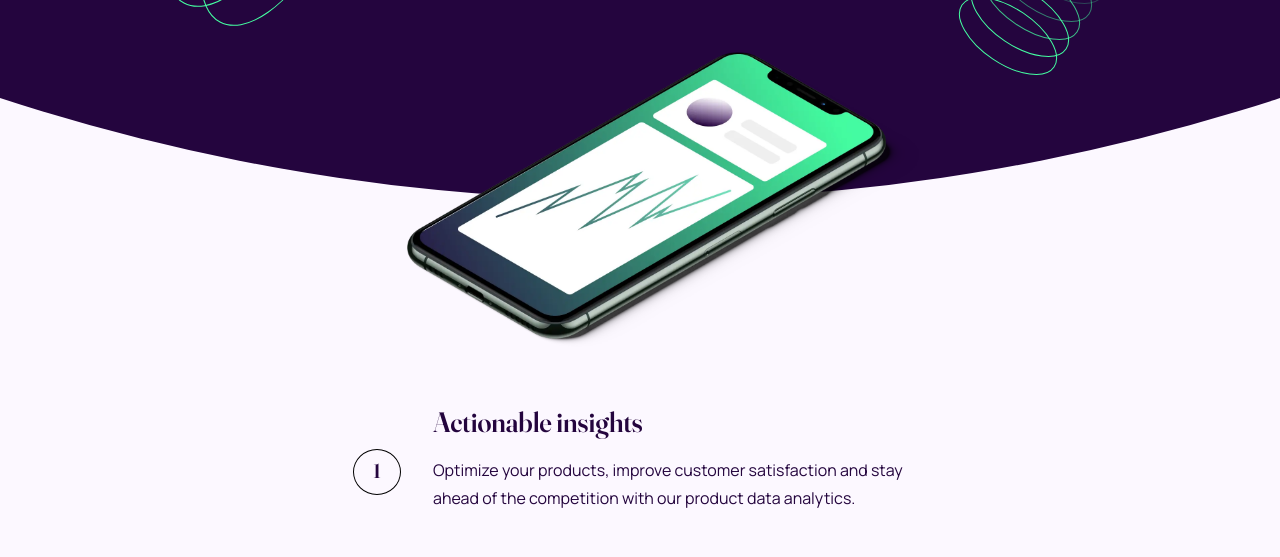
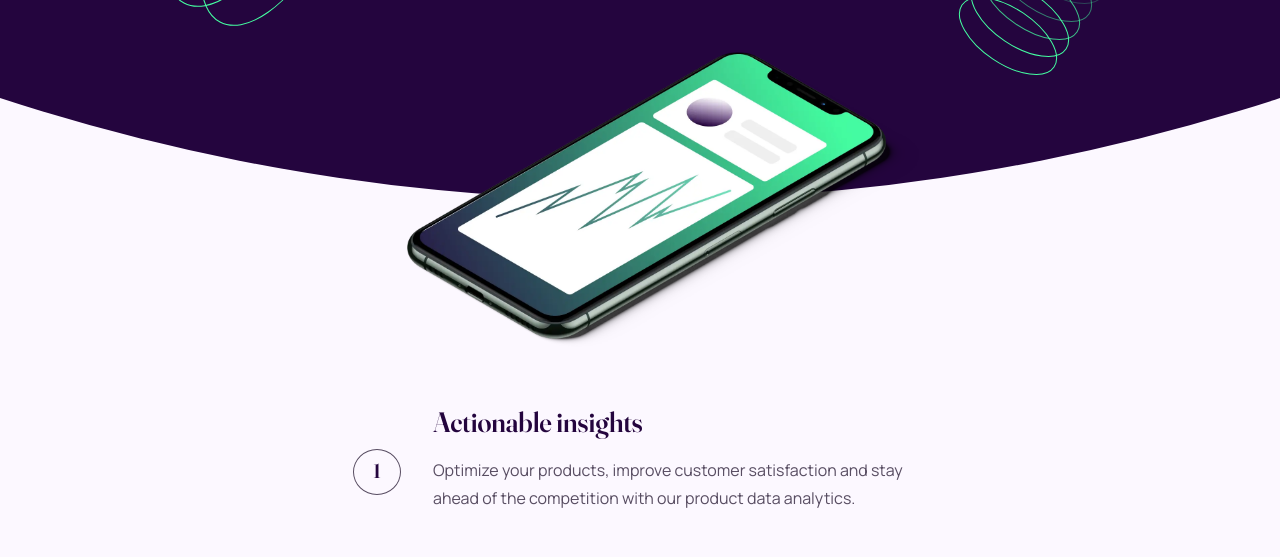
Before and after one commit to Azganoth/workit-landing-page, a website: page index.html in a window 1280 px wide. Shown: the part 340-897 px from the top of the page. Drawn offline with Linux system fonts and the light colour scheme.

Commit message:
fix: usar a cor correta nos textos do conteúdo

```diff
--- a/scss/layout/_content.scss
+++ b/scss/layout/_content.scss
@@ -87,7 +87,7 @@
     display: inline-block;
     padding: 3px 0 5px;
     margin: 0;
-    border: 1px solid black;
+    border: 1px solid var(--davy-grey);
     border-radius: 50%;
     width: 48px;
     font-size: 20px;
@@ -121,6 +121,7 @@
 
   p {
     margin: 0;
+    color: var(--davy-grey);
 
     @include breakpoint-tablet-only() {
       text-align: left;
```
Also changed, not shown: css/style.css.
